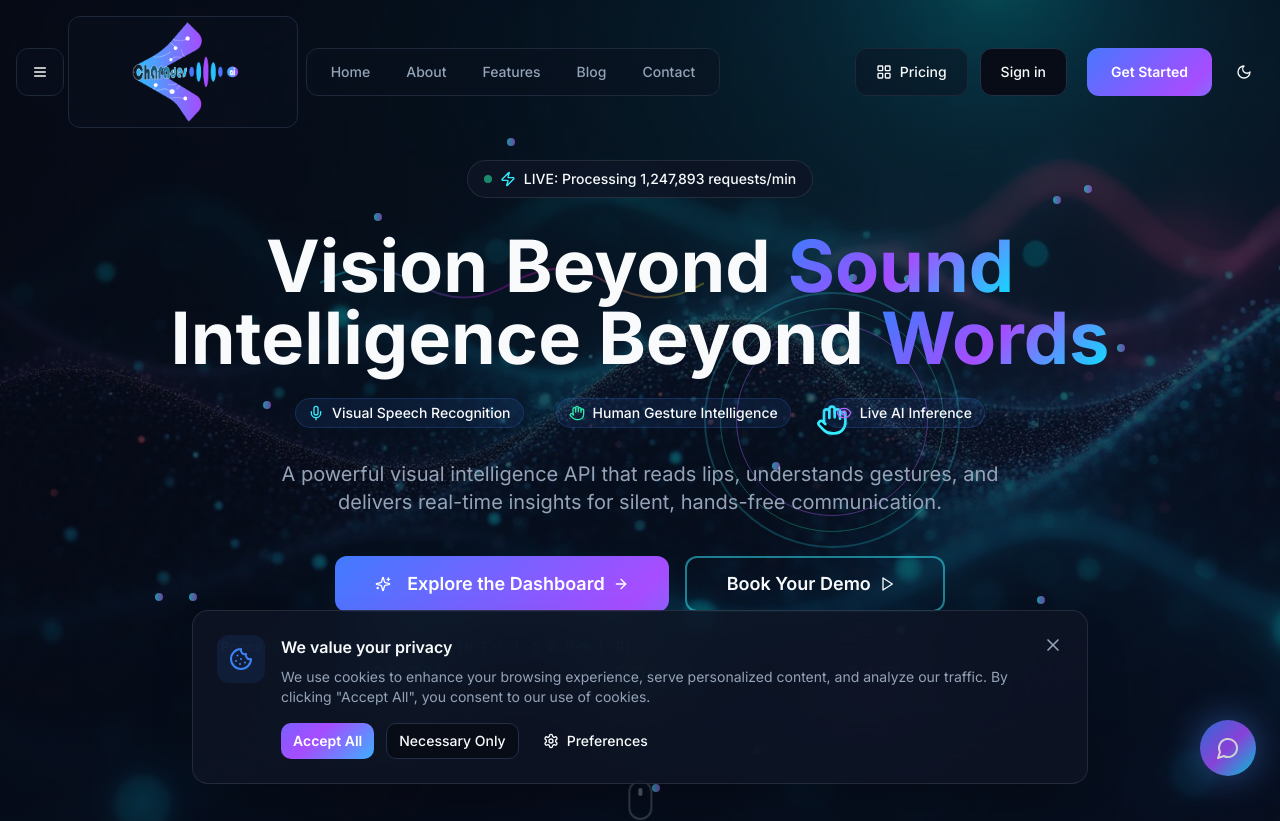
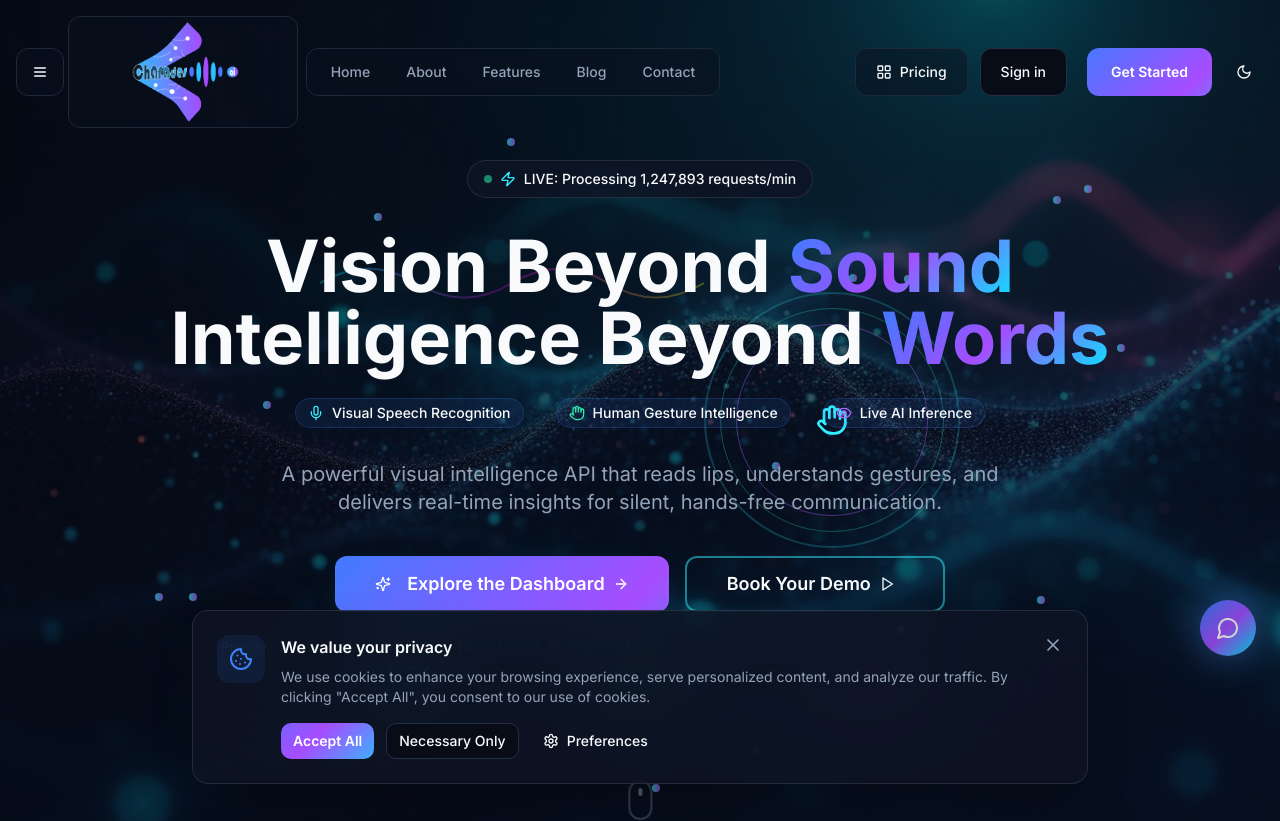
Before and after one commit to CharadesAI/charadesai, a React (Vite) app: page / in a window 1280 px wide. Shown: the top 821 px of the page. Built offline with nearby package versions, Linux system fonts and the light colour scheme; the HTML template or start-up script is replaced by a standard one.

Commit message:
Chat placement changes

```diff
--- a/src/components/AIChatWidget.tsx
+++ b/src/components/AIChatWidget.tsx
@@ -165,24 +165,28 @@ export function AIChatWidget() {
       <button
         onClick={() => setIsOpen(!isOpen)}
         className={cn(
-          "fixed bottom-6 right-6 z-50 w-14 h-14 rounded-full",
+          "fixed z-50 rounded-full",
           "bg-gradient-ai text-primary-foreground",
           "flex items-center justify-center",
           "shadow-xl shadow-primary/25",
           "hover:scale-110 transition-transform duration-300",
-          "animate-pulse-glow"
+          "animate-pulse-glow",
+          // Mobile: bottom-0, left side, smaller
+          "bottom-0 left-4 w-12 h-12 mb-4",
+          // Desktop: bottom-6, right side, larger
+          "md:bottom-32 md:right-6 md:left-auto md:w-14 md:h-14"
         )}
       >
         {isOpen ? (
-          <X className='w-6 h-6' />
+          <X className='w-5 h-5 md:w-6 md:h-6' />
         ) : (
-          <MessageCircle className='w-6 h-6' />
+          <MessageCircle className='w-5 h-5 md:w-6 md:h-6' />
         )}
       </button>
 
       {/* Chat Window */}
       {isOpen && (
-        <div className='fixed bottom-24 right-6 z-50 w-[360px] max-w-[calc(100vw-48px)] animate-scale-up'>
+        <div className='fixed bottom-20 left-4 md:bottom-24 md:right-6 md:left-auto z-50 w-[360px] max-w-[calc(100vw-48px)] animate-scale-up'>
           <div className='rounded-2xl overflow-hidden bg-card border border-border shadow-2xl'>
             {/* Header */}
             <div className='p-4 bg-gradient-ai flex items-center gap-3'>
```
